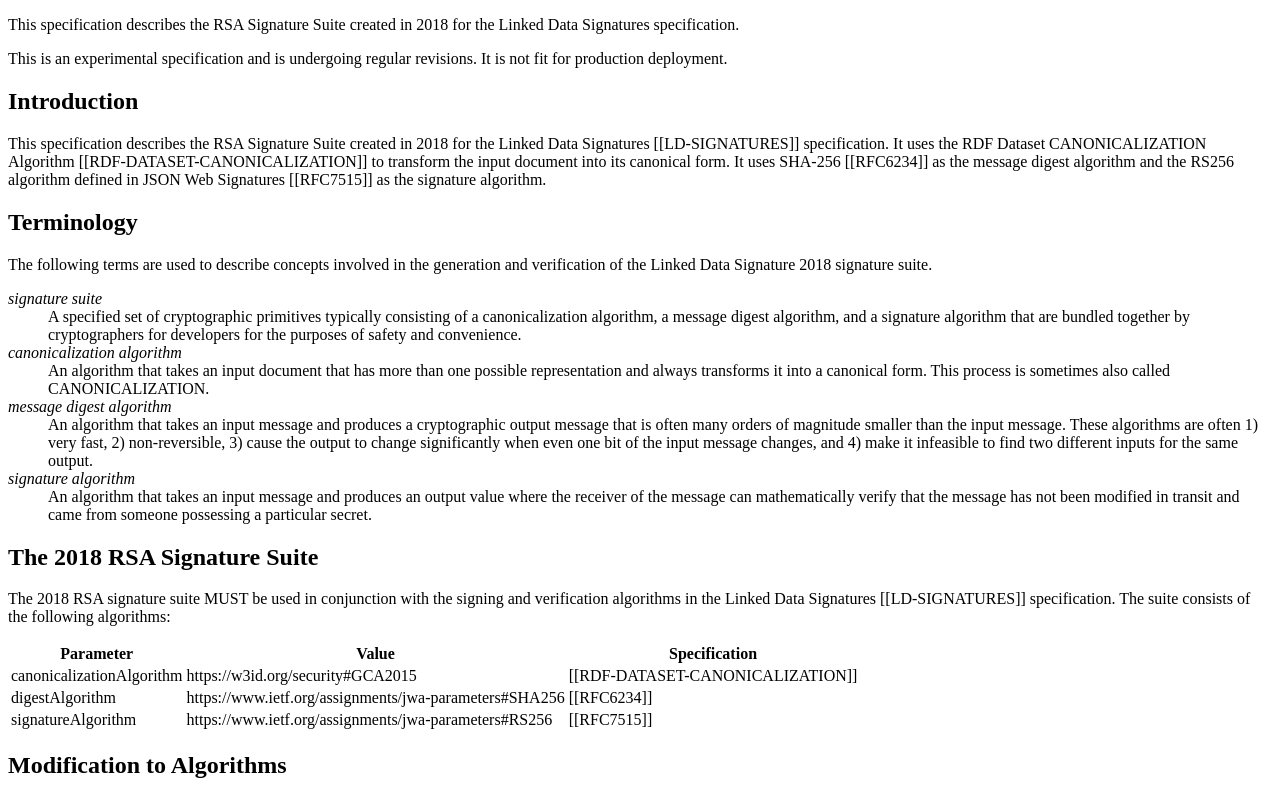
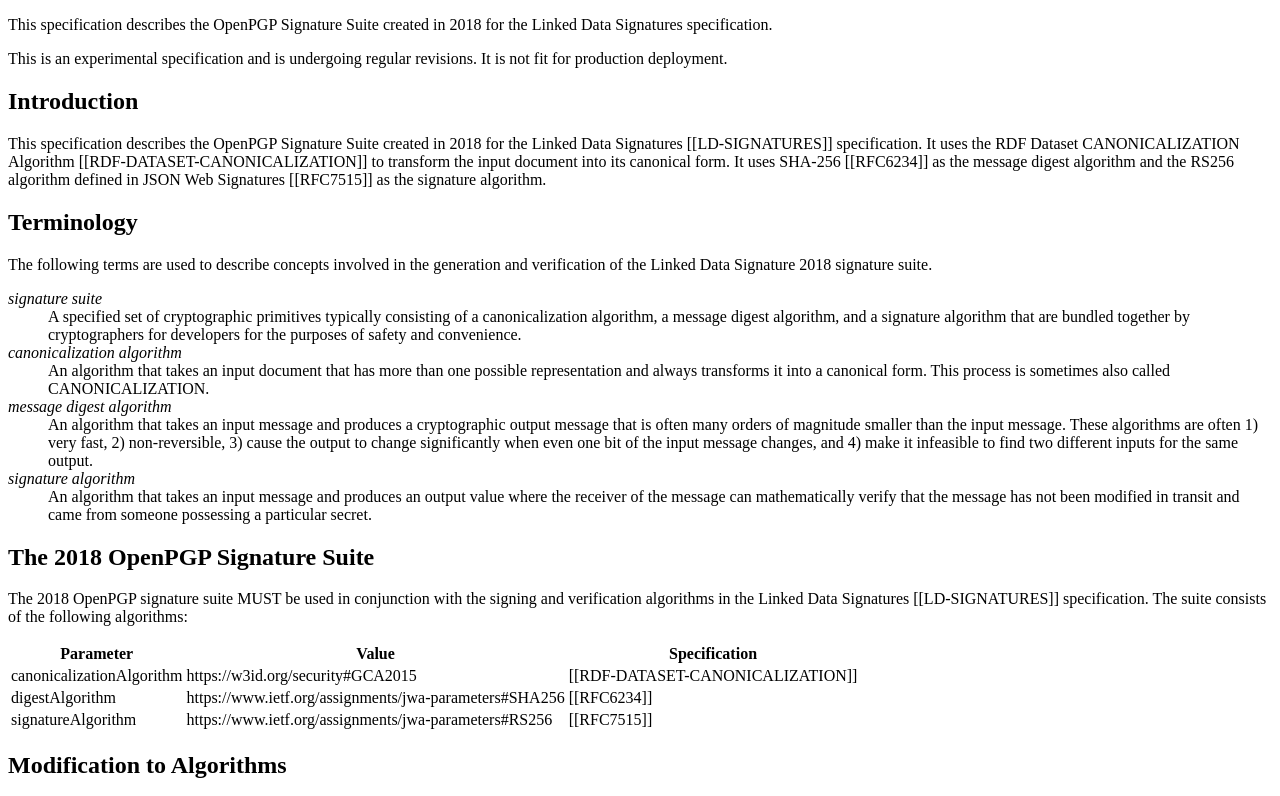
Before and after one commit to decentralized-identity/OpenPgpSignature2019, a website: page docs/index.html in a window 1280 px wide. Shown: the top 796 px of the page. Drawn offline with Linux system fonts and the light colour scheme.

Commit message:
update spec

```diff
--- a/docs/index.html
+++ b/docs/index.html
@@ -15,7 +15,7 @@
         specStatus:           "CG-DRAFT",
 
         // the specification's short name, as in http://www.w3.org/TR/short-name/
-        shortName:            "lds-rsa2018",
+        shortName:            "lds-openpgp2019",
 
         // if you wish the publication date to be other than today, set this
         // publishDate:  "2009-08-06",
@@ -26,7 +26,7 @@
         // previousMaturity:  "WD",
 
         // if there a publicly available Editor's Draft, this is the link
-        edDraftURI:           "https://w3c-dvcg.github.io/lds-rsa2018/",
+        edDraftURI:           "https://transmute-industries.github.io/PROPOSAL-OpenPgpSignature2019/",
 
         // if this is a LCWD, uncomment and set the end of its review period
         // lcEnd: "2009-08-05",
@@ -38,8 +38,8 @@
         // editors, add as many as you like
         // only "name" is required
         editors:  [
-          { name: "Manu Sporny", url: "http://digitalbazaar.com/",
-            company: "Digital Bazaar, Inc.", companyURL: "http://digitalbazaar.com/" }
+          { name: "Orie Steele", url: "https://transmute.industries/",
+            company: "Transmute Industries, Inc.", companyURL: "https://transmute.industries" }
         ],
 
         // authors, add as many as you like.
@@ -47,10 +47,8 @@
         // only "name" is required. Same format as editors.
 
         authors:  [
-            { name: "Dave Longley", url: "http://digitalbazaar.com/",
-              company: "Digital Bazaar, Inc.", companyURL: "http://digitalbazaar.com/" },
-            { name: "Manu Sporny", url: "http://digitalbazaar.com/",
-              company: "Digital Bazaar, Inc.", companyURL: "http://digitalbazaar.com/" }
+            { name: "Orie Steele", url: "https://transmute.industries/",
+            company: "Transmute Industries, Inc.", companyURL: "https://transmute.industries/" }
         ],
 
         // extend the bibliography entries
@@ -68,14 +66,14 @@
         otherLinks: [{
           key: "Source control",
           data: [{
-            value: "https://github.com/w3c-dvcg/lds-rsa2018/",
-            href: "https://github.com/w3c-dvcg/lds-rsa2018/"
+            value: "https://github.com/transmute-industries/PROPOSAL-OpenPgpSignature2019/",
+            href: "https://github.com/transmute-industries/PROPOSAL-OpenPgpSignature2019/"
           }]
         }, {
           key: "Issue Tracker",
           data: [{
-            value: "https://github.com/w3c-dvcg/lds-rsa2018/issues/",
-            href: "https://github.com/w3c-dvcg/lds-rsa2018/issues/"
+            value: "https://github.com/transmute-industries/PROPOSAL-OpenPgpSignature2019/issues/",
+            href: "https://github.com/transmute-industries/PROPOSAL-OpenPgpSignature2019/issues/"
           }]
         }],
 
@@ -118,7 +116,7 @@
   <body>
     <section id='abstract'>
       <p>
-This specification describes the RSA Signature Suite created in 2018 for the
+This specification describes the OpenPGP Signature Suite created in 2018 for the
 Linked Data Signatures specification.
       </p>
     </section>
@@ -133,7 +131,7 @@ is not fit for production deployment.
     <section>
       <h2>Introduction</h2>
       <p>
-This specification describes the RSA Signature Suite created in 2018 for the
+This specification describes the OpenPGP Signature Suite created in 2018 for the
 Linked Data Signatures [[LD-SIGNATURES]] specification. It uses the RDF
 Dataset CANONICALIZATION Algorithm [[RDF-DATASET-CANONICALIZATION]] to transform the
 input document into its canonical form. It uses SHA-256 [[RFC6234]] as the
@@ -184,10 +182,10 @@ been modified in transit and came from someone possessing a particular secret.
     </section>
 
     <section>
-      <h2>The 2018 RSA Signature Suite</h2>
+      <h2>The 2018 OpenPGP Signature Suite</h2>
 
       <p>
-The 2018 RSA <a>signature suite</a> MUST be used in
+The 2018 OpenPGP <a>signature suite</a> MUST be used in
 conjunction with the signing and verification algorithms in the
 Linked Data Signatures [[LD-SIGNATURES]] specification. The suite consists of
 the following algorithms:
@@ -295,7 +293,7 @@ considerations.</div>
       <h2>Examples</h2>
 
       <p>
-A simple example of an RSA 2018 signature:
+A simple example of an OpenPGP 2018 signature:
       </p>
 
       <pre class="example highlight">
@@ -303,7 +301,7 @@ A simple example of an RSA 2018 signature:
   "@context": ["http://schema.org/", "https://w3id.org/security/v1"],
   "description": "Hello world!",
   "proof": {
-    "type": "RsaSignature2018",
+    "type": "OpenPgpSignature2019",
     "created": "2017-10-24T05:33:31Z",
     "creator": "https://example.com/jdoe/keys/1",
     "domain": "example.com",
```
